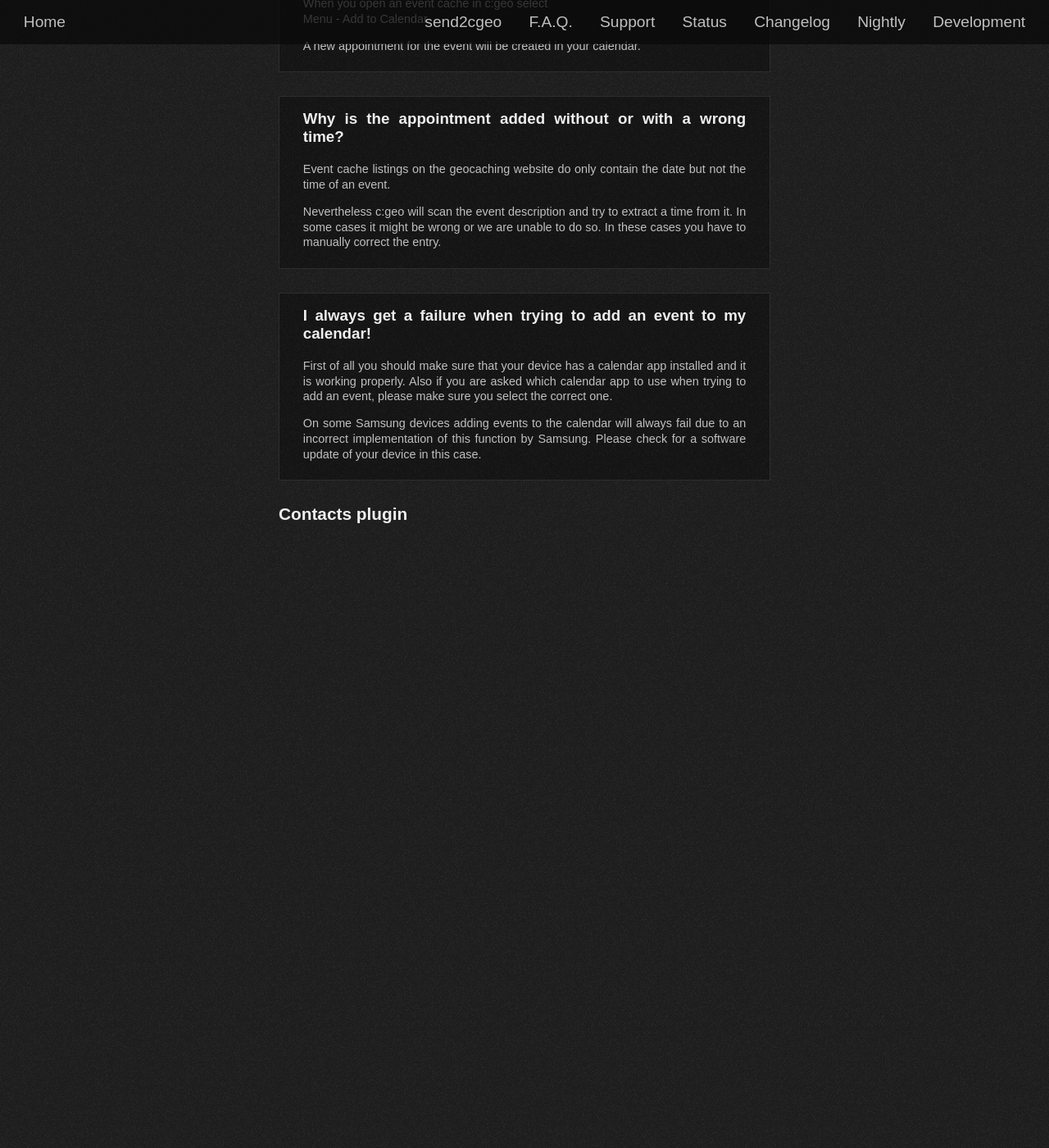
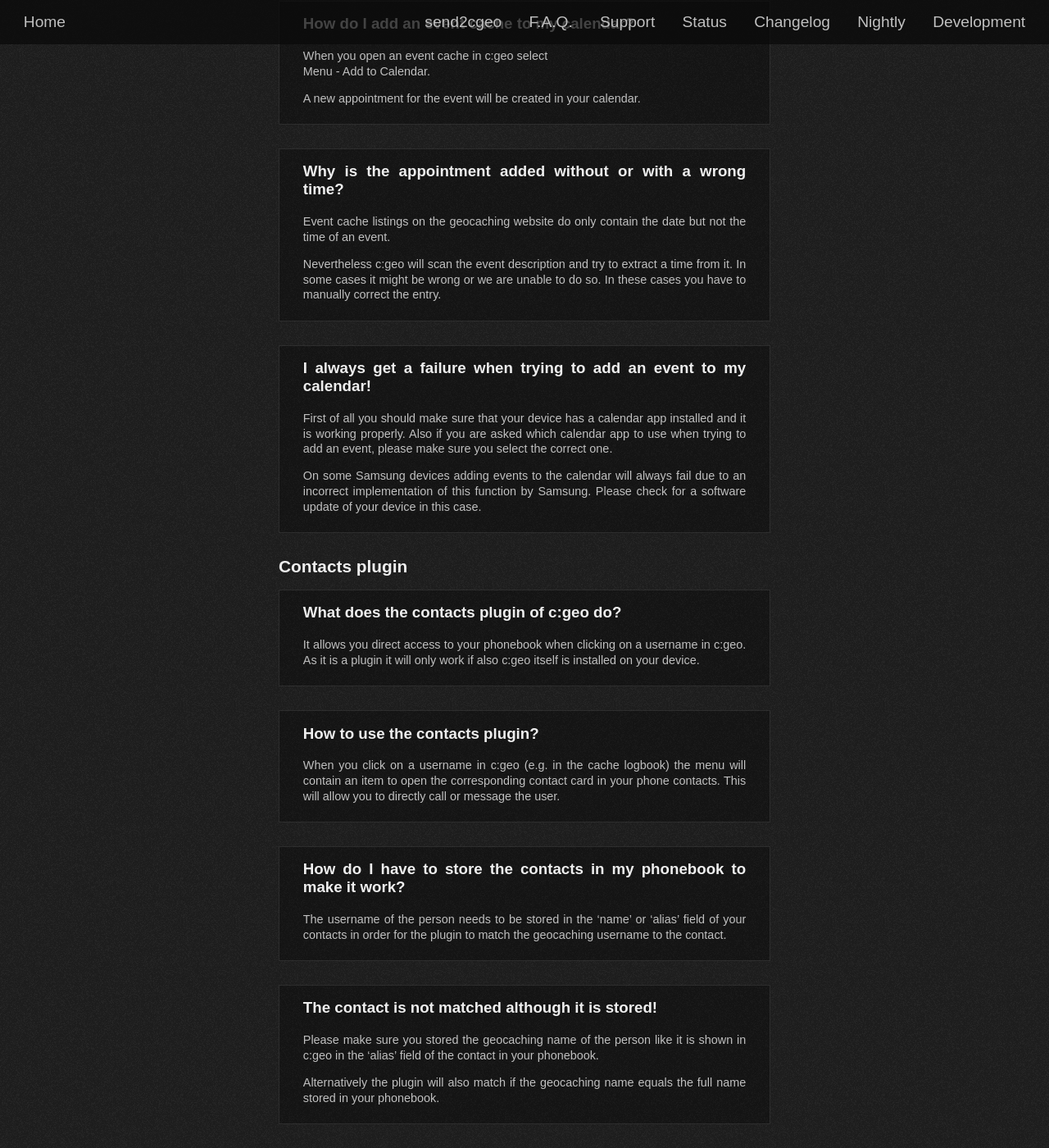
Before and after one commit to cgeo/cgeo.github.io, a Jekyll site: the page built from faq.html, in a window 1280 px wide and 1400 px high, scrolled down 27610 px. Shown: the whole window at 82% size. Built offline with Jekyll 4.4.1, drawn with Linux system fonts in a browser that asks for light colours; some web fonts are replaced; before the commit the page ends 28265 px from its top, so only the background shows below that; some of the changed text lies outside the part shown.

Commit message:
FAQ Contact plugin

```diff
--- a/_data/faq.yml
+++ b/_data/faq.yml
@@ -918,3 +918,23 @@
 
 - title: Contacts plugin
   items:
+
+      - title: What does the contacts plugin of c:geo do?
+        content: |
+            It allows you direct access to your phonebook when clicking on a username in c:geo.
+            As it is a plugin it will only work if also c:geo itself is installed on your device.
+
+      - title: How to use the contacts plugin?
+        content: |
+             When you click on a username in c:geo (e.g. in the cache logbook) the menu will contain an item to open the corresponding contact card in your phone contacts.
+             This will allow you to directly call or message the user.
+
+      - title: How do I have to store the contacts in my phonebook to make it work?
+        content: |
+            The username of the person needs to be stored in the 'name' or 'alias' field of your contacts in order for the plugin to match the geocaching username to the contact.
+
+      - title: The contact is not matched although it is stored!
+        content: |
+            Please make sure you stored the geocaching name of the person like it is shown in c:geo in the 'alias' field of the contact in your phonebook.
+
+            Alternatively the plugin will also match if the geocaching name equals the full name stored in your phonebook.
```
